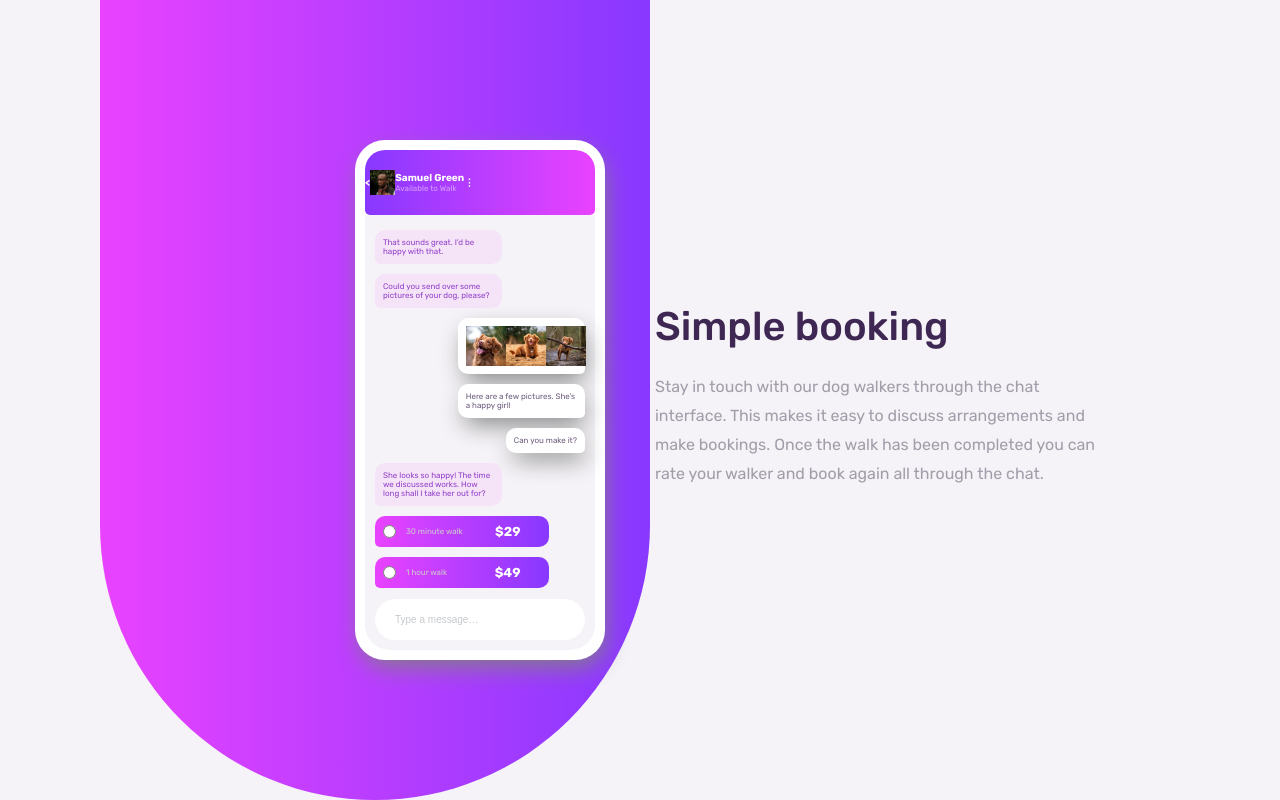
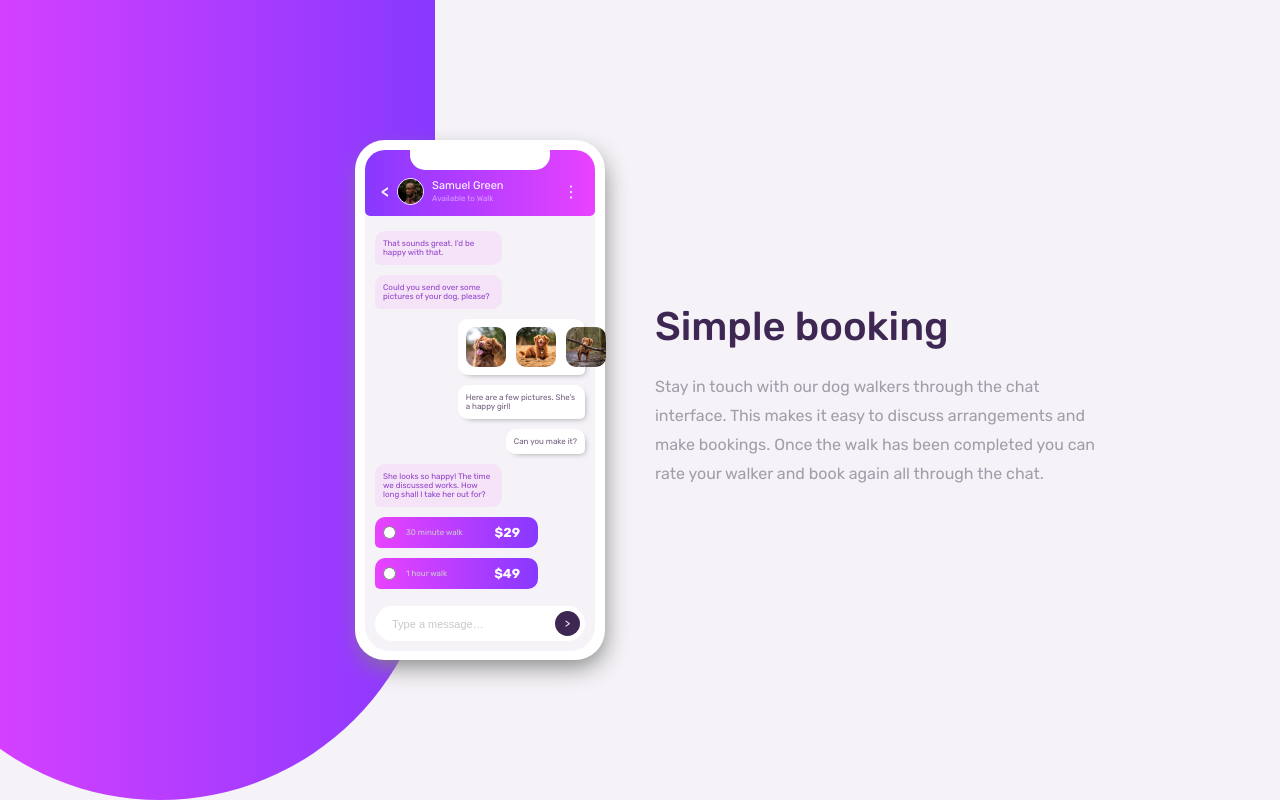
Before and after one commit to JordansGit/chat-app-css-illustration, a plain HTML site: page index.html in a window 1280 px wide. Drawn offline with Linux system fonts and the light colour scheme.

Commit message:
more work

```diff
--- a/css/style.css
+++ b/css/style.css
@@ -12,6 +12,7 @@ body {
   font-family: 'Rubik', sans-serif;
   font-size: 16px;
   align-items: center;
+  position: relative;
 }
 
 body, section {
@@ -20,6 +21,22 @@ body, section {
 
 .bg-design, .radio {
   background: linear-gradient(to right, hsl(293, 100%, 63%), hsl(264, 100%, 61%));
+}
+
+
+
+/* BG DESIGN */
+.bg-design {
+  position: absolute;
+  height: 800px;
+  width: 550px;
+  border-bottom-left-radius: 280px;
+  border-bottom-right-radius: 280px;
+  /*right: 972px;*/
+  right: 66%;
+  z-index: -1;
+  align-self: start;
+
 }
 
 
@@ -36,22 +53,58 @@ body, section {
   border-radius: 30px;
 }
 
+/* PHONE SCREEN- HEADER */
 header {
   background: linear-gradient(to left, hsl(293, 100%, 63%), hsl(264, 100%, 61%));
   border-radius: 20px 20px 5px 5px;
-  height: 65px;
+  height: 50px;
   display: flex;
   align-items: center;
+  gap: 8px;
+  padding: 16px 16px 0 16px;
+  position: relative;
+
+}
+
+.header-design {
+  position: absolute;
+  width: 140px;
+  height: 20px;
+  background: white;
+  border-radius: 0 0 15px 15px;
+  top: 0;
+  left: 50%;
+  transform: translate(-50%, 0);
+}
+
+header img {
+  border-radius: 25px;
+  border: 1px solid white;
+}
+
+h2, span {
+  color: white;
 }
 
 h2 {
-  color: white;
+  font-weight: 400;
+}
+
+span {
+  font-weight: 500;
 }
 
 header p {
   color: hsl(276, 100%, 81%);
+  margin-top: 2px;
+
 }
 
+.v-ellipsis {
+  margin-left: auto;
+}
+
+/* PHONE SCREEN- MSG SECTION */
 section{
   border-radius: 0 0 25px 25px;
   height: 415px;
@@ -66,7 +119,7 @@ section{
 }
 
 h2, input[type="text"] {
-  font-size: 10px;
+  font-size: 11px;
 }
 
 .message {
@@ -92,17 +145,22 @@ h2, input[type="text"] {
   border-radius: 10px 10px 5px 10px; /* corners on all except bottom right*/
   justify-self: end;
   background: hsl(0, 0%, 100%);
-  box-shadow: 3px 10px 25px -4px hsl(0, 0%, 50%);
+  box-shadow: 3px 3px 6px -4px hsl(0, 0%, 50%);
   color: hsl(271, 15%, 43%);
 
 }
 
 .message-imgs {
   display: flex;
+  gap: 10px;
+}
+
+.message-imgs img {
+  border-radius: 10px;
 }
 
 .radio {
-  width: 75%;
+  width: 70%;
   display: flex;
   align-items: center;
 }
@@ -118,21 +176,50 @@ label {
 .radio p {
   margin-left: auto;
   color: hsl(0, 0%, 100%);
-  margin-right: 20px;
+  margin-right: 10px;
   font-size: 13px;
   font-weight: 700;
 }
 
+
+/* PHONE SCREEN- SEND MESSAGE FORM */
 .send-message {
   align-self: end;
+  display: flex;
+  border-radius: 25px;
+  background: white;
+  justify-content: space-between;
+  padding: 5px 5px 5px 15px;
 }
 
 input[type="text"] {
   border: none;
-  border-radius: 25px;
-  padding: 15px 20px;
-  width: 81%;
+  outline: none;
 }
+
+.circle {
+  background: hsl(271, 36%, 24%);
+  height: 25px;
+  width: 25px;
+  border-radius: 30px;
+  justify-content: center;
+  display: flex;
+  align-items: center;
+
+}
+
+::placeholder {
+  color: hsl(206, 6%, 79%);
+}
+
+::-webkit-input-placeholder { /* Edge */
+  color: hsl(206, 6%, 79%);
+}
+
+:-ms-input-placeholder { /* Internet Explorer 10-11 */
+  color: hsl(206, 6%, 79%);
+}
+
 
 
 /* BIG TEXT ON RIGHT SIDE */
@@ -156,48 +243,6 @@ h1 {
 }
 
 
-::placeholder {
-  color: hsl(206, 6%, 79%);
-}
-
-::-webkit-input-placeholder { /* Edge */
-  color: hsl(206, 6%, 79%);
-}
-
-:-ms-input-placeholder { /* Internet Explorer 10-11 */
-  color: hsl(206, 6%, 79%);
-}
-
-
-
-
-/* BG DESIGN */
-.bg-design {
-  position: absolute;
-  height: 800px;
-  width: 550px;
-  border-bottom-left-radius: 280px;
-  border-bottom-right-radius: 280px;
-  left: 100px;
-  z-index: -1;
-  align-self: start;
-}
-
-/* need to add bottom right bg design */
-
-
-/* max width of phone text 60%, but make it fill the width of the text beforehand. i think just changing width to max-width should od the trick.
-rounded corners
-bg color of message-1
-sort out header
-add header design
-add 3 dots on header
-
-add > arrow + a circle around it to my placeholder text at bottom.
- + make it width 100%;
-
-
-*/
 
 /*
   change the syntax of message1 and message2 to message-left, ...-right.
@@ -206,3 +251,14 @@ add > arrow + a circle around it to my placeholder text at bottom.
             -> this is more cleaner code.
 
 */
+
+/* TO DO
+  phone header -> add a absolute positioned div class -> make it box-content so it stays positioned on the phone div when resizing.
+  add bottom right bg design
+
+  phone radio button -> custom
+
+  re do syntax -> this will fix dog images aswell.
+
+  last but not least, make the bg design responsive with the phone screen div. (so it moves left at the same pace as the phone screen).
+*/
--- a/index.html
+++ b/index.html
@@ -19,13 +19,14 @@
   <div class="phone-screen-outer">
     <div class="phone-screen">
       <header>
-        <h2>&lt;</h2>
+        <div class="header-design"></div>
+        <span>&lt;</span>
         <img src="images/avatar.jpg" width="25" height="25">
         <div class="header-text">
           <h2>Samuel Green</h2>
           <p>Available to Walk</p>
         </div>
-        <h2>&vellip;</h2>
+        <span class="v-ellipsis">&vellip;</span>
       </header>
       <section>
         <div class="message message-1">
@@ -61,6 +62,9 @@
 
         <div class="send-message">
           <input type="text" placeholder="Type a message…">
+          <div class="circle">
+            <h2>&gt;</h2>
+          </div>
         </div>
       </section>
     </div>
```
